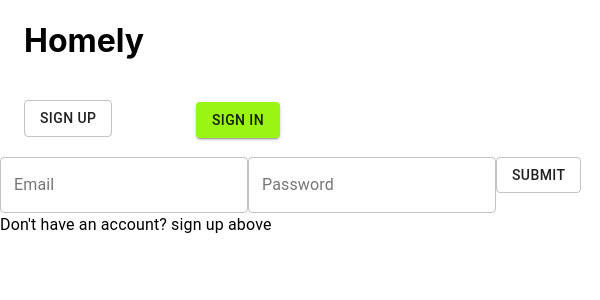
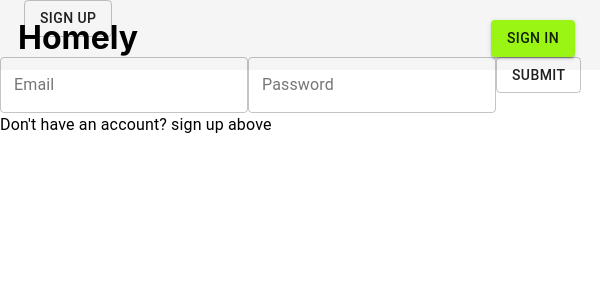
Before and after one commit to Hycient195/Homely, a Next.js app: page /sign_up in a window 600 px wide. Shown: the top 300 px of the page. Built offline with nearby package versions, Linux system fonts and the light colour scheme.

Commit message:
Fixed landing page top styling

```diff
--- a/components/nav/Nav.jsx
+++ b/components/nav/Nav.jsx
@@ -19,8 +19,9 @@ export default function Nav () {
     }
     return(
         <div className={styles.container}>
-            <div className={styles.body}>
-                <Container><h1 id="title">Homely</h1></Container>
+            {/* <div className={styles.body}> */}
+                {/* <Container> */}
+                    <h1 class={styles.title}>Homely</h1>
                 {
                     loggedInVendor === undefined ? (
                         <Button href='/sign_up' variant='contained' className={styles.signIn}>Sign In</Button>
@@ -37,13 +38,14 @@ export default function Nav () {
                         </div>
                     )
                 }
+                {/* </Container> */}
                 <div>
                     {/* <a href={`/vendor_profile/${loggedInVendor._id}`} className=""><Button variant="outlined">Profile</Button></a> */}
 
 
                 </div>
 
-            </div>
+            {/* </div> */}
             {/* <Paper className={styles.sideNav}>
             <br/><br/><br/><br/>
             <Button onClick={handleLogout}>Logout</Button>
--- a/components/nav/nav.module.css
+++ b/components/nav/nav.module.css
@@ -5,6 +5,7 @@
     height : 70px;
     /* float:inline-start; */
     position: fixed;
+    display: inline;
     top : 0;
 }
 .sideNav{
@@ -15,8 +16,9 @@
 .container{
     height: 0px;
     width : 50%;
-    background: tomato !important;
-    margin-bottom : 100px;
+    /* background: tomato !important; */
+    /* margin-bottom : 100px; */
+    padding: 0 5%;
 }
 /* select{
     background : brown;
@@ -25,7 +27,7 @@
 } */
 .signIn{
     float : right ;
-    margin : 20px 20px 0px 0px !important;
+    margin : 20px 25px 0px 0px !important;
     background: rgb(155, 245, 20) !important;
 }
 .avatar{
@@ -38,16 +40,72 @@
 }
 .user{
     float : right;
-    /* background: red; */
-    margin: 15px 10px 0px 0px;
+    width: 20%;
+    /* background-color: red; */
+    /* display: inline; */
+    /* margin: 15px 10px 0px 0px; */
 }
 .select{
-    float : right;
+    /* float : right; */
     padding : 0px 5px;
     margin-top : 20px;
-    background: white;
+    background: whitesmoke;
     width : 25px;
     /* border : 1px solid gre        <Component {...pageProps} />
 y; */
     border-radius: 5px;
 }
+
+.title{
+    text-align: left;
+    display: inline;
+    /* background-color: teal; */
+    width: 70%;
+}
+
+@media only screen and (max-width: 600px){
+    .body{
+        background : white;
+        width : 100%;
+        color : black !important;
+        height : 70px;
+        /* float:inline-start; */
+        position: fixed;
+        top : 0;
+    }
+    .user{
+        float : right;
+        /* margin: 0 auto; */
+        margin-top: 5px;
+        width: 20%;
+        /* background-color: teal; */
+        height : 70px;
+        /* margin: 0; */
+    }
+    .container{
+        width: 100%;
+        /* padding: 3%; */
+        padding: 0px;
+        position: fixed;
+        top : 0;
+        background-color: whitesmoke;
+        /* background-color: blue; */
+        height : 70px;
+    }
+    .title{
+        float: left;
+        display: inline;
+        margin: 3%;
+        width: 70%;
+        height : 80px;
+    }
+
+
+    /* .top_landing_right{
+        display : none;
+    }
+    .top_landing_left{
+        float : none;
+        width : 80%;
+    } */
+}
--- a/components/properties/Properties.jsx
+++ b/components/properties/Properties.jsx
@@ -34,7 +34,7 @@ const Properties = ({ data }) => {
 
     return (
         <div className={styles.cover}>
-        <Container >
+        {/* <Container > */}
             <Grid container spacing={2}>
                 { properties ? (
                     properties.map((property)=>(
@@ -70,7 +70,7 @@ const Properties = ({ data }) => {
                 }
 
             </Grid>
-        </Container>
+        {/* </Container> */}
         </div>
     );
 }
--- a/components/properties/property/Property.jsx
+++ b/components/properties/property/Property.jsx
@@ -4,7 +4,7 @@ import styles from './property.module.css'
 
 const Property = ({image, title, price, state, location, noOfRooms, noOfBaths, type, noOfKitchen, href }) => {
     return (
-        <Grid item xs={6} sm={4} md={4} >
+        <Grid item xs={6} sm={4} md={4} lg={3} xl={3}>
             <a href={href}>
             <Card id={styles.con}>
                 <CardMedia
--- a/components/topLanding/TopLanding.jsx
+++ b/components/topLanding/TopLanding.jsx
@@ -6,7 +6,9 @@ const TopLanding = () => {
         <div className={styles.container}>
             <div className={styles.top_landing_left}>
 
-                <h1 className={styles.find}>Find.</h1>
+                <h1 className={styles.find}>Find Your <br/>
+                     Grind <p className={styles.propertyText} > property.</p>
+                </h1>
 
             </div>
             <div className={styles.top_landing_right}>
--- a/components/topLanding/topLanding.module.css
+++ b/components/topLanding/topLanding.module.css
@@ -1,3 +1,5 @@
+@import url('https://fonts.googleapis.com/css2?family=Playfair+Display&display=swap');
+
 .top_landing_left{
     float : left;
     height: 800px;
@@ -10,15 +12,19 @@
     height : 800px;
     width: 50%;
     /* background-color: cyan; */
-    /* background: url(../../../img/landing/landing3.jpg); */
-    background-size: cover;
+    background: url(../../public//landing_photo.jpg);
+    object-position: -40% 0;
+    background-size:cover;
 }
 
 .find{
     /* vertical-align: middle; */
     margin: 300px 0;
     padding-right: 30px;
-    font-family: serif;
+    /* font-family: serif; */
+    font-family: 'Playfair Display', serif;
+    font-style : normal;
+    font-weight : bold;
     text-align: right;
     font-size: 100px;
     /* padding : 200px */
@@ -27,3 +33,26 @@
 .container{
     height : 800px;
 }
+
+.propertyText{
+    font-size : 30px;
+    display : inline-block;
+    padding-bottom : 50px;
+}
+
+@media only screen and (max-width: 600px){
+    .top_landing_right{
+        display : none;
+        height: 400px;
+    }
+    .top_landing_left{
+        float : none;
+        width : 80%;
+        margin: 0;
+        padding: 0;
+        height: 400px;
+    }
+    .container{
+        height: 450px;
+    }
+}
```
Also changed, not shown: components/properties/properties.module.css (+19 -0 lines), public/landing_photo.jpg (added).
